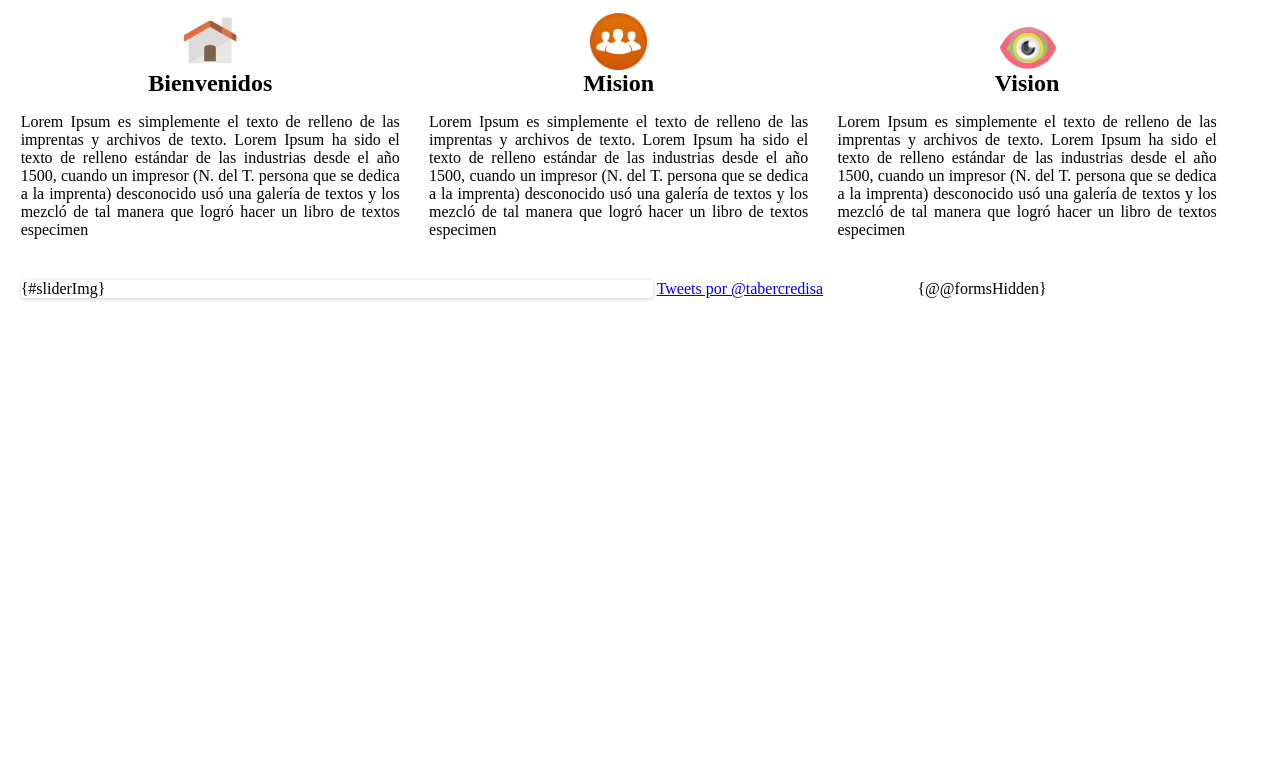
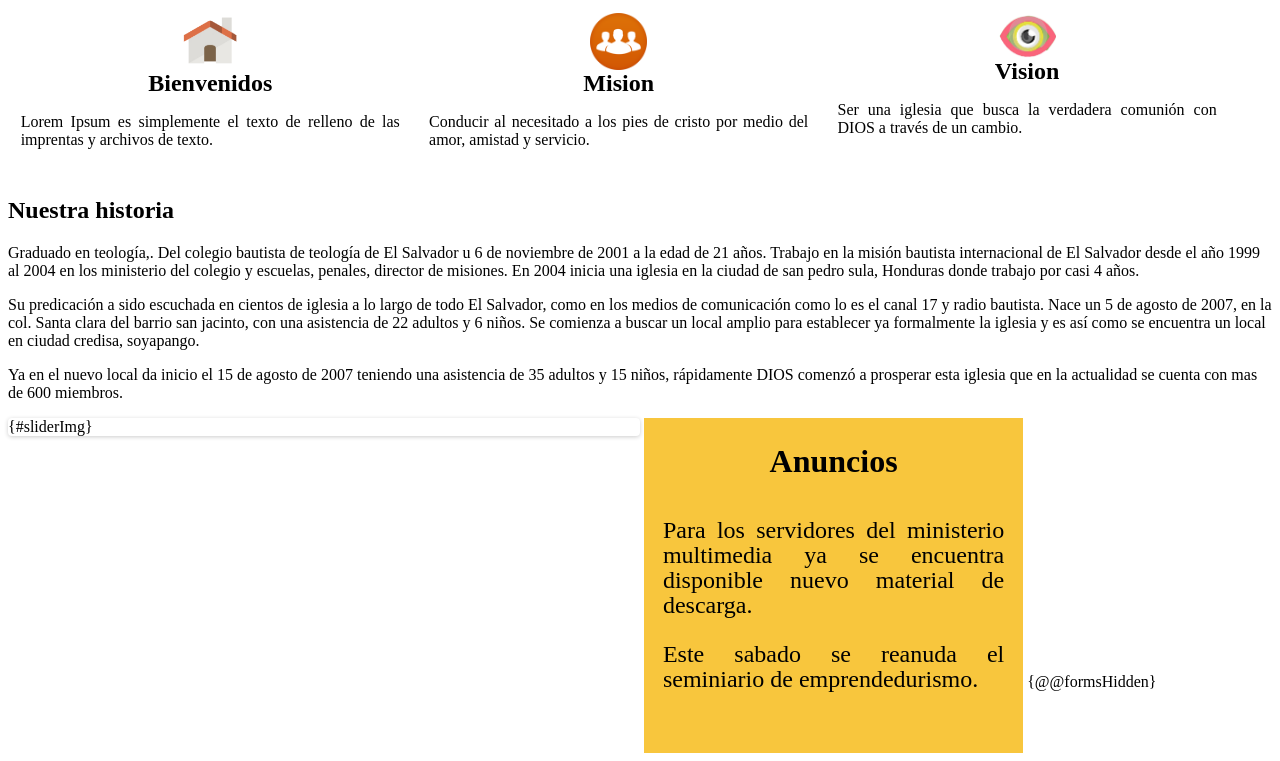
Before and after one commit to byronpenna/tabercredisa, a PHP site: page /site_media/html/index.html in a window 1280 px wide. Shown: the part 44-805 px from the top of the page. Before the commit the page ends 344 px from the top, so only its background shows below. Run offline with PHP 8.4, Linux system fonts and the light colour scheme; some libraries are stand-ins or nearby versions.

Commit message:
advance index page 13-12-13
almost finish

```diff
--- a/site_media/css/index/style.css
+++ b/site_media/css/index/style.css
@@ -1,14 +1,46 @@
-.sectionfirst .tile h2{
+.adFeed{
+	min-height: 60px;
+	width: 30%;
+	/*background: #FB9B20;*/
+	background: #F8C63D;
+	min-height: 310px;
+	display: inline-block;
+	padding-top: 2%;
+}
+
+.sectionfirst .tile h2, .adFeed h2{
 	margin: 0;
 	text-align: center;
 	font-family: 'track';
 	font-size: 1.5em;
+}
+.adFeed h2{
+	font-family: 'bellota';
+	font-size: 2em;
+	margin-bottom: 10%;
+}
+.adFeed p{
+	font-size: 1.5em;
+	font-family: 'openSans';
+	text-align: justify;
+	margin-left: 5%;
+	margin-right: 5%;
+	margin-top: 2%;
+	line-height: 25px;
+}
+.adFeed img{
+	display: block;
+	margin: 0 auto;
+	width: 20%;
+
 }
 .sectionfirst .tile{
 	width: 30%;
 	/*background: #4AA3DF;*/
 	padding: 1%;
 	display: inline-block;
+	vertical-align: top;
+	margin: 0;
 }
 .sectionfirst .tile p{
 	font-family: Lato,Arial,sans-serif;
@@ -19,6 +51,7 @@
 	width: 100%;
 	min-height: 40px;
 	background: white;
+	margin: 0;
 }
 .sectionfirst img{
 	width: 15%;
@@ -26,7 +59,7 @@
 	margin: 0 auto;
 }
 .imgslide{
-	height: 300px;
+	/*height: 300px;*/
 }
 .flexslider,.socialMediaPlugin{
 	display: inline-block;
@@ -36,6 +69,7 @@
 	width: 50%;
 	margin-left: 1%;
 	border: none;
+	margin: 0;
 }
 .socialMediaPlugin{
 	width: 20%;
@@ -50,7 +84,7 @@
 	background: #ecf0f1;
 }
 .bodyContent{
-	padding-top: 1%;
+
 	padding-bottom: 0;
 }
 .flex-control-nav,.flex-control-paging{
--- a/site_media/css/style.css
+++ b/site_media/css/style.css
@@ -1,3 +1,9 @@
+
+footer{
+    min-height: 150px;
+    width: 100%;
+    background: #34495E;
+}
 .active{
     display: block;
 }
--- a/site_media/html/index.html
+++ b/site_media/html/index.html
@@ -34,26 +34,62 @@
 		<div class="tile">
 			<img src="site_media/img/index/home.png" class="menuIcon">
 			<h2>Bienvenidos</h2>
-			<p>Lorem Ipsum es simplemente el texto de relleno de las imprentas y archivos de texto. Lorem Ipsum ha sido el texto de relleno estándar de las industrias desde el año 1500, cuando un impresor (N. del T. persona que se dedica a la imprenta) desconocido usó una galería de textos y los mezcló de tal manera que logró hacer un libro de textos especimen</p>
+			<p>Lorem Ipsum es simplemente el texto de relleno de las imprentas y archivos de texto.</p>
 		</div>
 		<div class="tile">
 			<img src="site_media/img/index/mision.png" class="menuIcon">
 			<h2>Mision</h2>
-			<p>Lorem Ipsum es simplemente el texto de relleno de las imprentas y archivos de texto. Lorem Ipsum ha sido el texto de relleno estándar de las industrias desde el año 1500, cuando un impresor (N. del T. persona que se dedica a la imprenta) desconocido usó una galería de textos y los mezcló de tal manera que logró hacer un libro de textos especimen</p>
+			<p>Conducir al necesitado a los pies de cristo por medio del amor, amistad y servicio.</p>
 		</div>
 		<div class="tile">
 			<img src="site_media/img/index/vision.png" class="menuIcon">
 			<h2>Vision</h2>
-			<p>Lorem Ipsum es simplemente el texto de relleno de las imprentas y archivos de texto. Lorem Ipsum ha sido el texto de relleno estándar de las industrias desde el año 1500, cuando un impresor (N. del T. persona que se dedica a la imprenta) desconocido usó una galería de textos y los mezcló de tal manera que logró hacer un libro de textos especimen</p>
+			<p>Ser una iglesia que busca la verdadera comunión con DIOS a través de un cambio.</p>
 		</div>
 	</div>
 	<div class="bodyContent">
+		<div class="history">
+			<h2>Nuestra historia</h2>
+			<p>
+				Graduado en teología,. Del colegio bautista de teología de El Salvador u 6 de noviembre de 2001 a la edad de 21 años.
+				Trabajo en la misión bautista internacional de El Salvador desde el año 1999 al 2004 en los ministerio del colegio y escuelas, penales, director de misiones.
+				En 2004 inicia una iglesia en la ciudad de san pedro sula, Honduras donde trabajo por casi 4 años.
+			</p>
+			<p>
+			Su predicación a sido escuchada en cientos de iglesia a lo largo de todo El Salvador, como en los medios de comunicación como lo es el canal 17 y radio bautista.
+			Nace un 5 de agosto de 2007, en la col. Santa clara del barrio san jacinto, con una asistencia de 22 adultos y 6 niños.
+			Se comienza a buscar un local amplio para establecer ya formalmente la iglesia y es así como se encuentra un local en ciudad credisa, soyapango.
+			</p>
+
+			<p>
+			Ya en el nuevo local da inicio el 15 de agosto de 2007 teniendo una asistencia de 35 adultos y 15 niños, rápidamente DIOS comenzó a prosperar esta iglesia que en la actualidad se cuenta con mas de 600 miembros.
+			</p>
+		</div>
 		<div class="flexslider">
 	  		<ul id="slider" class="slides">
 	  			{#sliderImg}
 	  		</ul>
 		</div>
-		<div class="socialMediaPlugin" id="pluginTwitter">
+		<div class="adFeed">
+			<h2> Anuncios </h2>
+			<!-- <img src="site_media/img/index/notes.png"> -->
+			<p>
+				Para los servidores del ministerio multimedia
+				ya se encuentra disponible nuevo material de
+				descarga.
+			</p>
+			<p>
+				Este sabado se reanuda el seminiario de emprendedurismo.
+			</p>
+		</div>
+		{@@formsHidden}
+	</div>
+	<footer>
+		<!-- <div class="footerSection">
+			<h2>Horario de cultos</h2>
+			<p>Lunes a viernes: </p>
+		</div> -->
+		<!-- <div class="socialMediaPlugin" id="pluginTwitter">
 			<a class="twitter-timeline" href="https://twitter.com/tabercredisa" data-widget-id="406912756248371200">Tweets por @tabercredisa</a>
 			<script>!function(d,s,id){var js,fjs=d.getElementsByTagName(s)[0],p=/^http:/.test(d.location)?'http':'https';if(!d.getElementById(id)){js=d.createElement(s);js.id=id;js.src=p+"://platform.twitter.com/widgets.js";fjs.parentNode.insertBefore(js,fjs);}}(document,"script","twitter-wjs");</script>
 		</div>
@@ -67,8 +103,7 @@
 				fjs.parentNode.insertBefore(js, fjs);
 			}(document, 'script', 'facebook-jssdk'));</script>
 			<div class="fb-like-box" data-href="https://www.facebook.com/tabercredisa" data-width="20%" data-height="300" data-colorscheme="light" data-show-faces="true" data-header="true" data-stream="false" data-show-border="false"></div>
-		</div>
-		{@@formsHidden}
-	</div>
+		</div> -->
+	</footer>
 </body>
 </html>
```
Also changed, not shown: site_media/img/index/notes.png (added), site_media/img/index/slider/img1.jpg (deleted), site_media/img/index/slider/img1.png, site_media/img/index/slider/img2.png (added), site_media/img/index/slider/img3.jpg (deleted), site_media/img/index/slider/img3.png (added), site_media/img/index/slider/img4.jpg (deleted), site_media/img/index/slider/img5.jpg (deleted), site_media/img/index/slider/img6.jpg (deleted), site_media/img/index/slider/img7.jpg (deleted), site_media/img/index/slider/img8.jpg (deleted), site_media/img/index/tasks.png (added), site_media/img/socialnetwork/RSS.png (added), site_media/img/socialnetwork/youtube.png (added).
